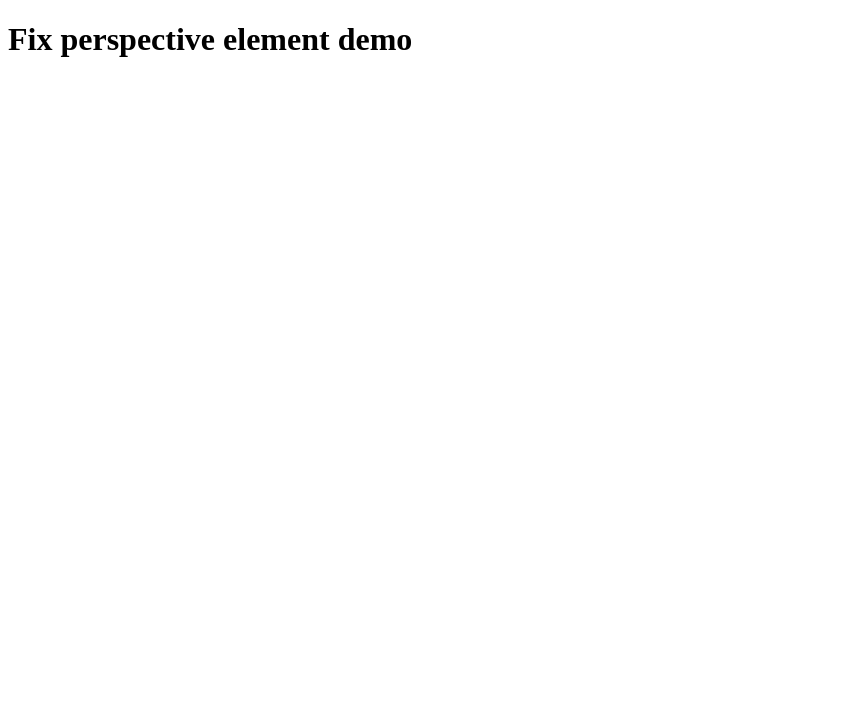
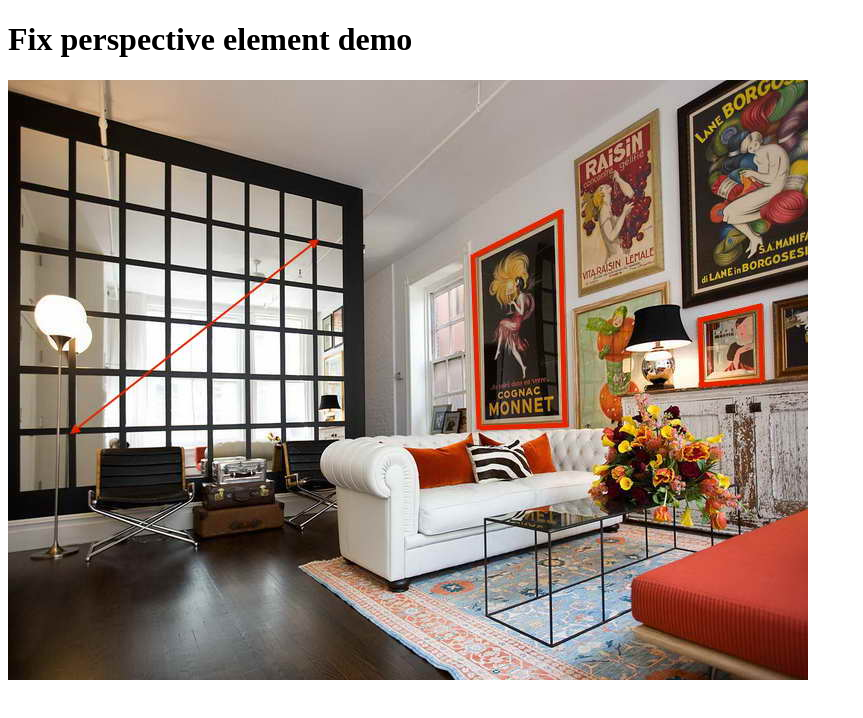
Before and after one commit to bahmutov/fix-perspective-element, a website built with webpack: page index.html in a window 1280 px wide. Shown: the whole page, without its empty margins (0-863 px from the left). Built offline with nearby package versions, Linux system fonts and the light colour scheme.

```diff
--- a/index.html
+++ b/index.html
@@ -7,6 +7,9 @@
 </head>
 <body>
   <h1>Fix perspective element demo</h1>
+
+  <img src="images/room-marked.jpg" id="sourceImage" />
+
   <script>
   if (typeof fixPerspectiveElement !== 'function') {
     throw new Error('Cannot find fixPerspectiveElement function');
```
Also changed, not shown: README.md, images/room-marked.jpg (added), images/room.jpg (added).
